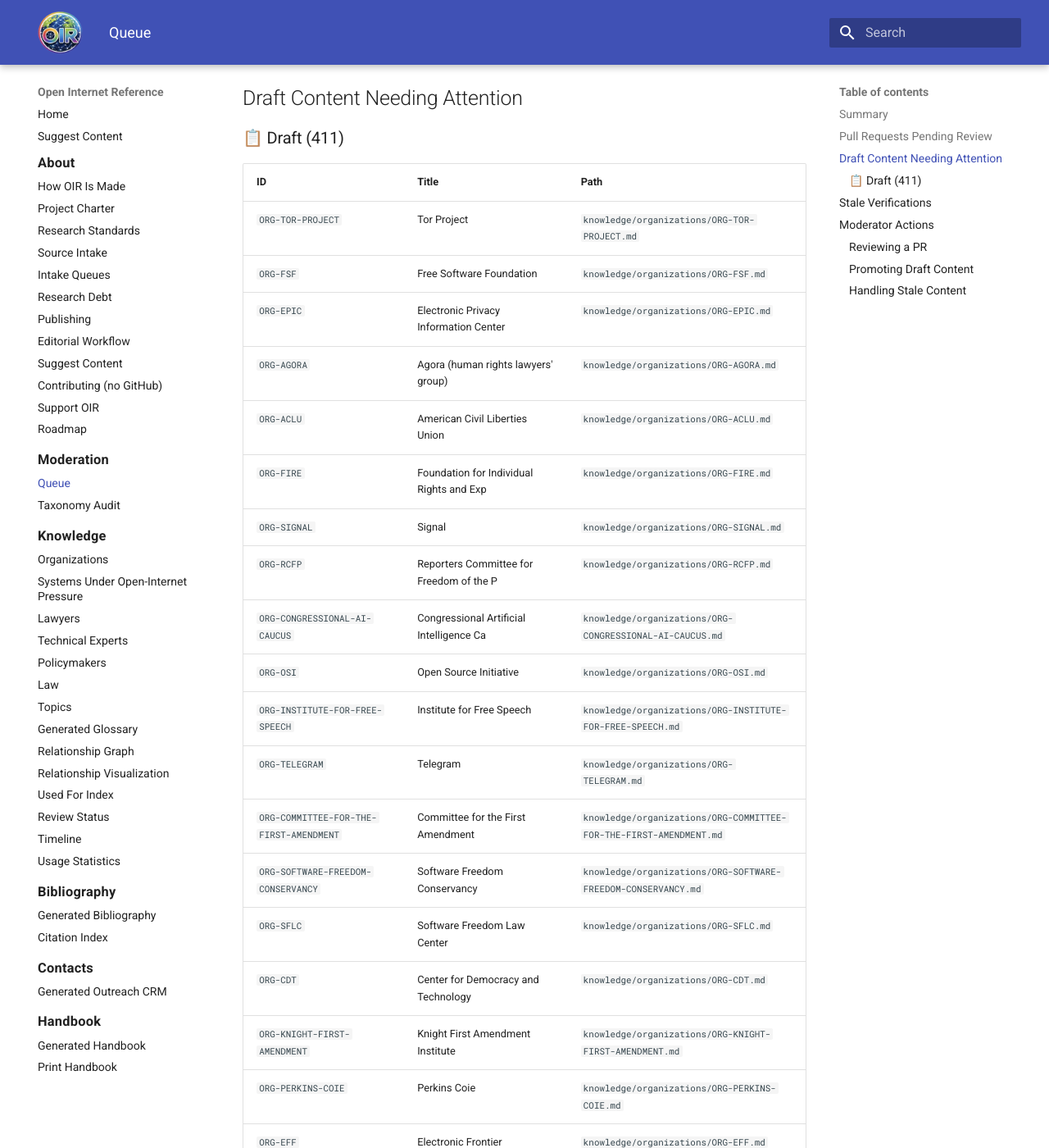
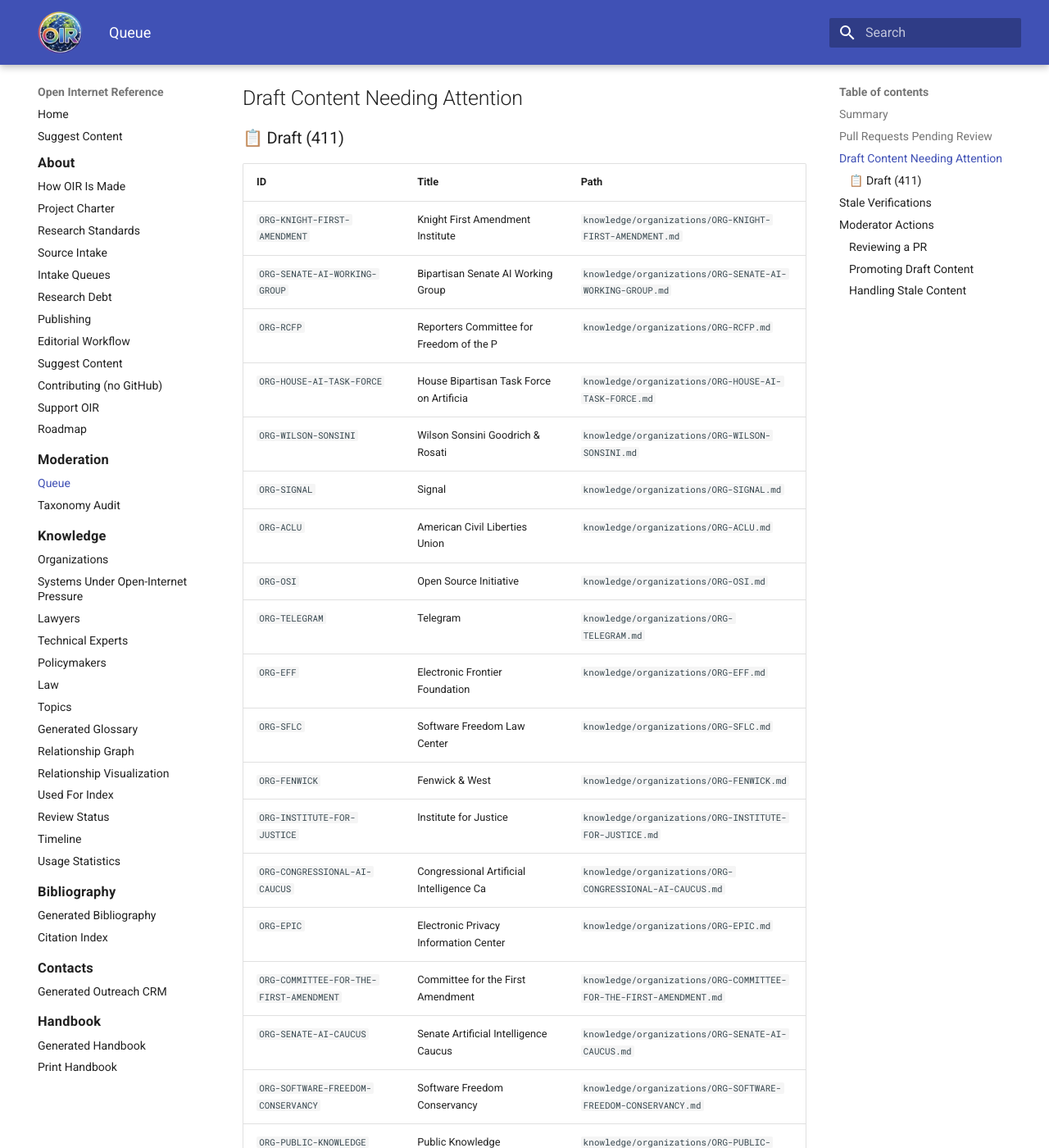
Before and after one commit to itsmeront/open-internet-reference, an MkDocs documentation site: the page built from website/generated/moderation.md, in a window 1280 px wide and 1400 px high, scrolled down 881 px. Shown: the whole window at 82% size. Built offline with MkDocs 1.6.1 and Material for MkDocs 9.7.7, drawn with Linux system fonts in a browser that asks for light colours; some of the changed text lies outside the part shown.

Commit message:
chore: update moderation and taxonomy reports [automated]

```diff
--- a/website/generated/moderation.md
+++ b/website/generated/moderation.md
@@ -27,26 +27,26 @@ This page surfaces pending contributions, draft content, and items needing edito
 
 | ID | Title | Path |
 |---|-------|------|
-| `ORG-TOR-PROJECT` | Tor Project | `knowledge/organizations/ORG-TOR-PROJECT.md` |
-| `ORG-FSF` | Free Software Foundation | `knowledge/organizations/ORG-FSF.md` |
+| `ORG-KNIGHT-FIRST-AMENDMENT` | Knight First Amendment Institute | `knowledge/organizations/ORG-KNIGHT-FIRST-AMENDMENT.md` |
+| `ORG-SENATE-AI-WORKING-GROUP` | Bipartisan Senate AI Working Group | `knowledge/organizations/ORG-SENATE-AI-WORKING-GROUP.md` |
+| `ORG-RCFP` | Reporters Committee for Freedom of the P | `knowledge/organizations/ORG-RCFP.md` |
+| `ORG-HOUSE-AI-TASK-FORCE` | House Bipartisan Task Force on Artificia | `knowledge/organizations/ORG-HOUSE-AI-TASK-FORCE.md` |
+| `ORG-WILSON-SONSINI` | Wilson Sonsini Goodrich & Rosati | `knowledge/organizations/ORG-WILSON-SONSINI.md` |
+| `ORG-SIGNAL` | Signal | `knowledge/organizations/ORG-SIGNAL.md` |
+| `ORG-ACLU` | American Civil Liberties Union | `knowledge/organizations/ORG-ACLU.md` |
+| `ORG-OSI` | Open Source Initiative | `knowledge/organizations/ORG-OSI.md` |
+| `ORG-TELEGRAM` | Telegram | `knowledge/organizations/ORG-TELEGRAM.md` |
+| `ORG-EFF` | Electronic Frontier Foundation | `knowledge/organizations/ORG-EFF.md` |
+| `ORG-SFLC` | Software Freedom Law Center | `knowledge/organizations/ORG-SFLC.md` |
+| `ORG-FENWICK` | Fenwick & West | `knowledge/organizations/ORG-FENWICK.md` |
+| `ORG-INSTITUTE-FOR-JUSTICE` | Institute for Justice | `knowledge/organizations/ORG-INSTITUTE-FOR-JUSTICE.md` |
+| `ORG-CONGRESSIONAL-AI-CAUCUS` | Congressional Artificial Intelligence Ca | `knowledge/organizations/ORG-CONGRESSIONAL-AI-CAUCUS.md` |
 | `ORG-EPIC` | Electronic Privacy Information Center | `knowledge/organizations/ORG-EPIC.md` |
-| `ORG-AGORA` | Agora (human rights lawyers' group) | `knowledge/organizations/ORG-AGORA.md` |
-| `ORG-ACLU` | American Civil Liberties Union | `knowledge/organizations/ORG-ACLU.md` |
-| `ORG-FIRE` | Foundation for Individual Rights and Exp | `knowledge/organizations/ORG-FIRE.md` |
-| `ORG-SIGNAL` | Signal | `knowledge/organizations/ORG-SIGNAL.md` |
-| `ORG-RCFP` | Reporters Committee for Freedom of the P | `knowledge/organizations/ORG-RCFP.md` |
-| `ORG-CONGRESSIONAL-AI-CAUCUS` | Congressional Artificial Intelligence Ca | `knowledge/organizations/ORG-CONGRESSIONAL-AI-CAUCUS.md` |
-| `ORG-OSI` | Open Source Initiative | `knowledge/organizations/ORG-OSI.md` |
-| `ORG-INSTITUTE-FOR-FREE-SPEECH` | Institute for Free Speech | `knowledge/organizations/ORG-INSTITUTE-FOR-FREE-SPEECH.md` |
-| `ORG-TELEGRAM` | Telegram | `knowledge/organizations/ORG-TELEGRAM.md` |
 | `ORG-COMMITTEE-FOR-THE-FIRST-AMENDMENT` | Committee for the First Amendment | `knowledge/organizations/ORG-COMMITTEE-FOR-THE-FIRST-AMENDMENT.md` |
+| `ORG-SENATE-AI-CAUCUS` | Senate Artificial Intelligence Caucus | `knowledge/organizations/ORG-SENATE-AI-CAUCUS.md` |
 | `ORG-SOFTWARE-FREEDOM-CONSERVANCY` | Software Freedom Conservancy | `knowledge/organizations/ORG-SOFTWARE-FREEDOM-CONSERVANCY.md` |
-| `ORG-SFLC` | Software Freedom Law Center | `knowledge/organizations/ORG-SFLC.md` |
-| `ORG-CDT` | Center for Democracy and Technology | `knowledge/organizations/ORG-CDT.md` |
-| `ORG-KNIGHT-FIRST-AMENDMENT` | Knight First Amendment Institute | `knowledge/organizations/ORG-KNIGHT-FIRST-AMENDMENT.md` |
-| `ORG-PERKINS-COIE` | Perkins Coie | `knowledge/organizations/ORG-PERKINS-COIE.md` |
-| `ORG-EFF` | Electronic Frontier Foundation | `knowledge/organizations/ORG-EFF.md` |
-| `ORG-SENATE-AI-CAUCUS` | Senate Artificial Intelligence Caucus | `knowledge/organizations/ORG-SENATE-AI-CAUCUS.md` |
+| `ORG-PUBLIC-KNOWLEDGE` | Public Knowledge | `knowledge/organizations/ORG-PUBLIC-KNOWLEDGE.md` |
+| `ORG-COOLEY` | Cooley | `knowledge/organizations/ORG-COOLEY.md` |
 
 *...and 391 more*
 
```
Also changed, not shown: other parts of website/generated/moderation.md (+2 -2 lines), website/generated/taxonomy-audit.md (+14 -14 lines), 2 other files.
